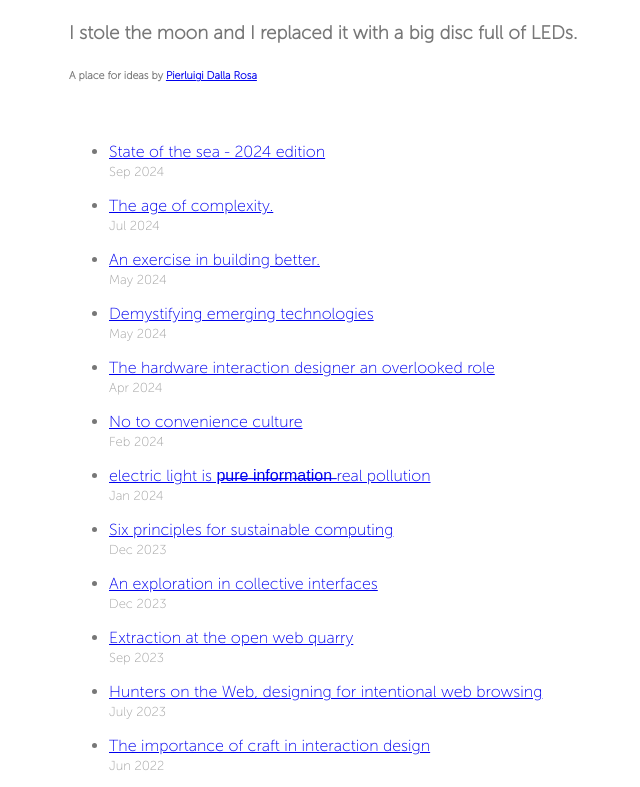
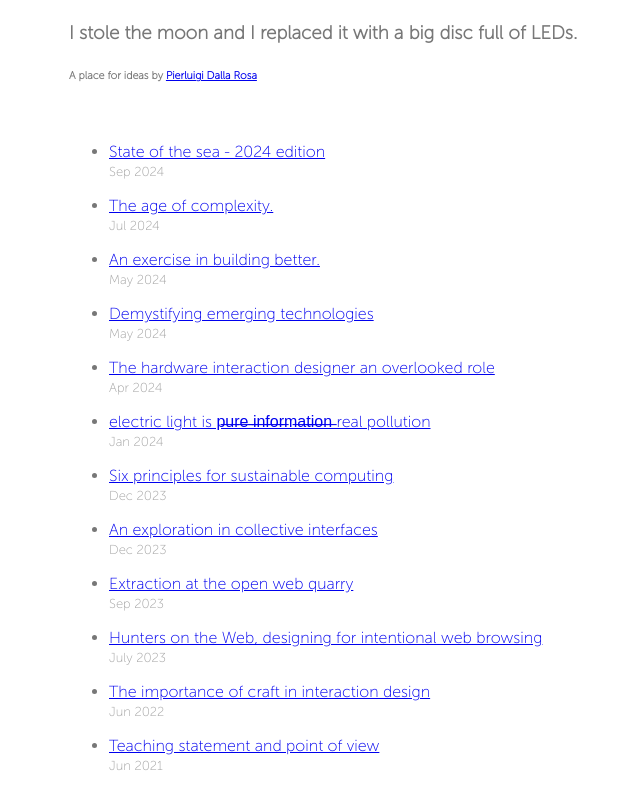
Before and after one commit to pierdr/thoughts, a plain HTML site: page index.html in a window 1280 px wide. Shown: the top 787 px of the page, without its empty margins (201-841 px from the left). Drawn offline with Linux system fonts and the light colour scheme; files whose address does not match are found by name.

Commit message:
Update index.html

```diff
--- a/index.html
+++ b/index.html
@@ -39,10 +39,6 @@
 </li></p>
 <p><li><a href="/thoughts/hardware_ux/">The hardware interaction designer an overlooked role</a><br>
 <span class="date_published">Apr 2024</span>
-</li></p>
-<p><li><a href="/thoughts/convenience_culture/">No to convenience culture</a><br>
-<span class="date_published">Feb 2024</span>
-</li></p>
 <p><li><a href="/thoughts/electric_light/">electric light is p̶u̶r̶e̶ ̶i̶n̶f̶o̶r̶m̶a̶t̶i̶o̶n̶ real pollution</a><br>
 <span class="date_published">Jan 2024</span>
 </li></p>
```
